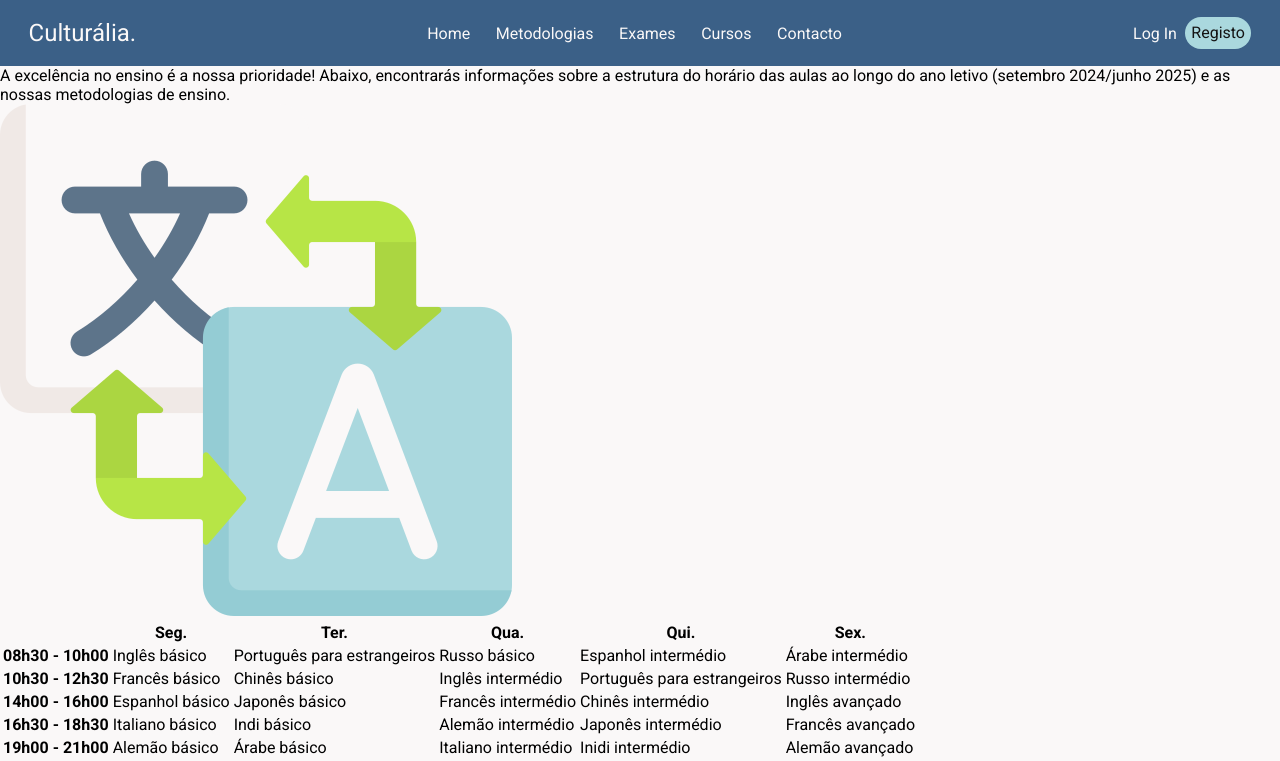
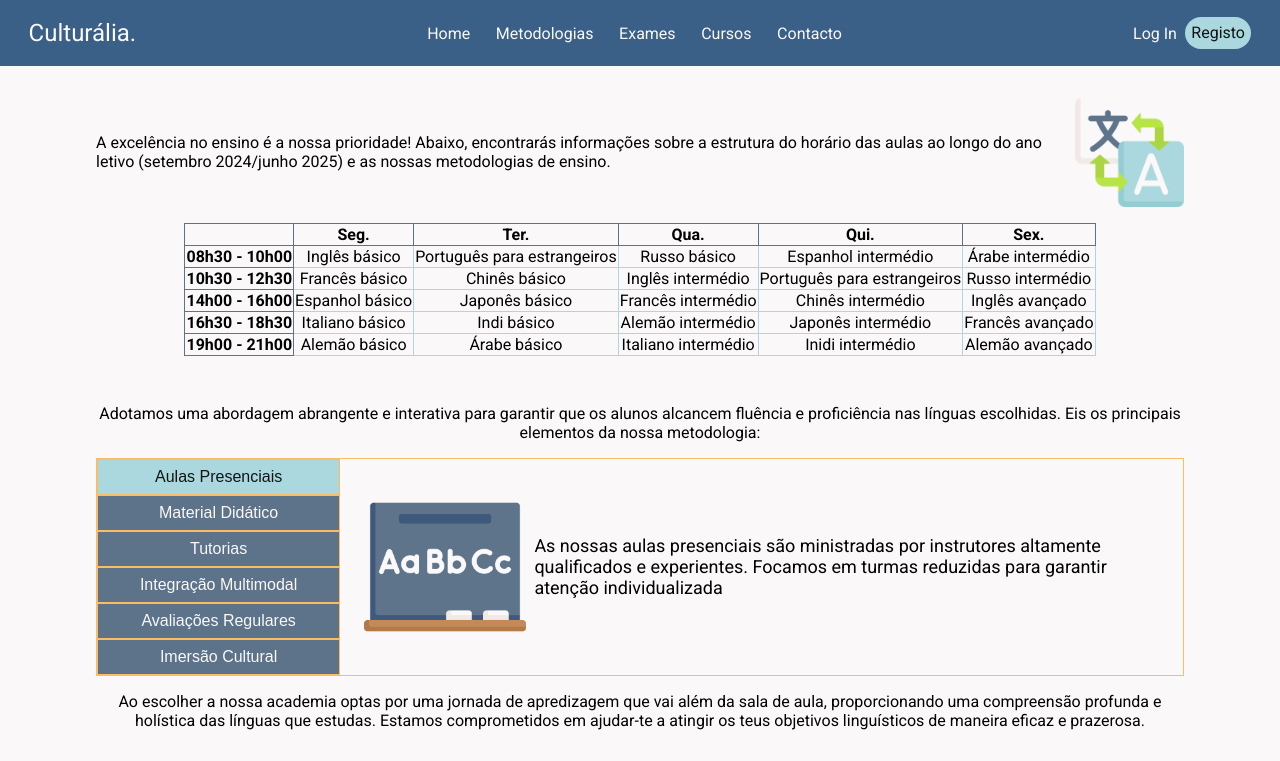
Before and after one commit to ItsaMeJess96/Language-Academy-Website, a React (Vite) app: page /methodologies in a window 1280 px wide. Shown: the top 761 px of the page. Built offline with nearby package versions, Linux system fonts and the light colour scheme.

Commit message:
methodologies css

```diff
--- a/src/Components/InteractiveMethodologies.jsx
+++ b/src/Components/InteractiveMethodologies.jsx
@@ -1,7 +1,7 @@
 /*componente que renderiza as metodologias praticadas a partir de um array de dados
 mostra os títulos das metodologias que ao serem clicados irão mostrar informação à cerca dessa metodologia */
 
-import React, {useState} from "react";
+import React, { useState } from "react";
 
 //dados dos métodos
 const methods = [
@@ -45,7 +45,7 @@ const methods = [
 
 
 //renderizar as metodologias
-function InteractiveMethodologies () {
+function InteractiveMethodologies() {
 
     //UseState para rastrear o método selecionado, iniciar no primeiro
     const [currentMethod, setCurrentMethod] = useState(0);
@@ -60,18 +60,25 @@ function InteractiveMethodologies () {
                 {methods.map((method, index) => (
                     /* usamos a propriedade key para ajudar o react a identificar cada elemento durante as atualizações
                     ao ser clicado chama a função handleMethodClick que altera o método a ser mostrado*/
-                    <button key={index} onClick={() => handleMethodClick(index)}>
+                    <button
+                        key={index}
+                        onClick={() => handleMethodClick(index)}
+                        style={{
+                            backgroundColor: index === currentMethod ? "#AAD8DE" : "#5C7389",
+                            color: index === currentMethod ? "#141414" : "#FAF8F8"
+                        }}
+                    >
                         {method.title}
                     </button>
                 ))}
             </div>
             {/* container que mostra o método em que o usuário clicou */}
             <div className="m-methods-body">
-                <p>{methods[currentMethod].text}</p>
-                <img
+                <img className="m-m-img"
                     src={methods[currentMethod].img}
                     alt={methods[currentMethod].alt}
                 />
+                <p>{methods[currentMethod].text}</p>
             </div>
         </div>
     )
--- a/src/Pages/Methodologies.jsx
+++ b/src/Pages/Methodologies.jsx
@@ -1,6 +1,7 @@
 //Componente que irá renderizar a página em que apresenta as metodologias
 
 //import icons
+import '../Styles/Methodologies.css'
 import iconTradução from '../Assets/Icons/translation.png'
 //import tabela com horário e metodologias interativas
 import ScheduleClasses from "../Components/ScheduleClasses";
@@ -16,18 +17,18 @@ function Methodologies() {
                     Abaixo, encontrarás informações sobre a estrutura do horário das aulas ao longo do ano letivo
                     (setembro 2024/junho 2025) e as nossas metodologias de ensino.
                 </p>
-                <img src={iconTradução} alt='icon a representar letra a ser traduzida' />
+                <img id='icon-translation' src={iconTradução} alt='icon a representar letra a ser traduzida' />
             </div>
             <div className="m-table">
                 <ScheduleClasses />
             </div>
             <div className="m-methods">
-                <p>
+                <p className='m-methods-text'>
                     Adotamos uma abordagem abrangente e interativa para garantir que os alunos alcancem fluência e proficiência nas línguas escolhidas.
                     Eis os principais elementos da nossa metodologia:
                 </p>
                 <InteractiveMethodologies />
-                <p>
+                <p className='m-methods-text'>
                     Ao escolher a nossa academia optas por uma jornada de apredizagem que vai além da sala de aula,
                     proporcionando uma compreensão profunda e holística das línguas que estudas.
                     Estamos comprometidos em ajudar-te a atingir os teus objetivos linguísticos de maneira eficaz e prazerosa.
--- a/src/Styles/Home.css
+++ b/src/Styles/Home.css
@@ -167,6 +167,8 @@
 .h-feedback-content {
     padding: 1em;
     text-align: center;
+    background-color: #AAD8DE;
+    border-radius: 16px;
 }
 
 .h-feedback-content h3 {
--- /dev/null
+++ b/src/Styles/Methodologies.css
@@ -0,0 +1,109 @@
+.methodologies {
+    padding: 1em;
+}
+/*secção inicial*/
+.m-intro {
+    display: flex;
+    align-items: center;
+    padding-bottom: 1em;
+}
+
+#icon-translation {
+    width: 30%;
+    height: auto;
+    object-fit: contain;
+    padding-left: 0.5em;
+}
+
+/*tabela com aulas*/
+
+.m-table {
+    display: flex;
+    justify-content: center;
+    width: 100%;
+    overflow-x: auto;
+    box-sizing: border-box;
+    padding-bottom: 1em;
+}
+
+
+.m-classes th {
+    border: 1px solid #5C7389;
+}
+
+.m-classes td {
+    border: 1px solid #AAD8DE;
+}
+
+.m-classes {
+    border-collapse: collapse;
+    text-align: center;
+}
+
+/*secção final*/
+
+.m-methods-text {
+    padding: 1em 0;
+    text-align: center;
+}
+
+/*apresentação das metodologias*/
+
+.m-interactive-methods {
+    display: flex;
+    border: solid 1px #FABD62;
+}
+
+.m-method-titles {
+    display: flex;
+    flex-direction: column;
+    background-color: #5C7389;
+    justify-content: space-evenly;
+}
+
+.m-method-titles button {
+    border: #FABD62 1px solid;
+    padding: 0.5em;
+    height: 100%;
+}
+
+.m-methods-body {
+    padding: 1em;
+}
+
+.m-m-img {
+    width: 40%;
+    float: inline-end;
+    padding: 0.5em;
+}
+
+/*configurações desktop*/
+
+@media screen and (min-width: 800px) {
+    #icon-translation {
+        width: 10%;
+    }
+    .m-intro {
+        padding: 1em 5em;
+    }
+    .m-methods {
+        padding: 1em 5em;
+    }
+    .m-method-titles button {
+        font-size: 1em;
+    }
+    .m-m-img {
+        width: 20%;
+    }
+   .m-methods-body {
+    display: flex;
+    align-items: center;
+    width: 100%;
+   }
+   .m-method-titles {
+    width: 30%;
+   }
+   .m-methods-body p {
+    font-size: large;
+   }
+}
```
